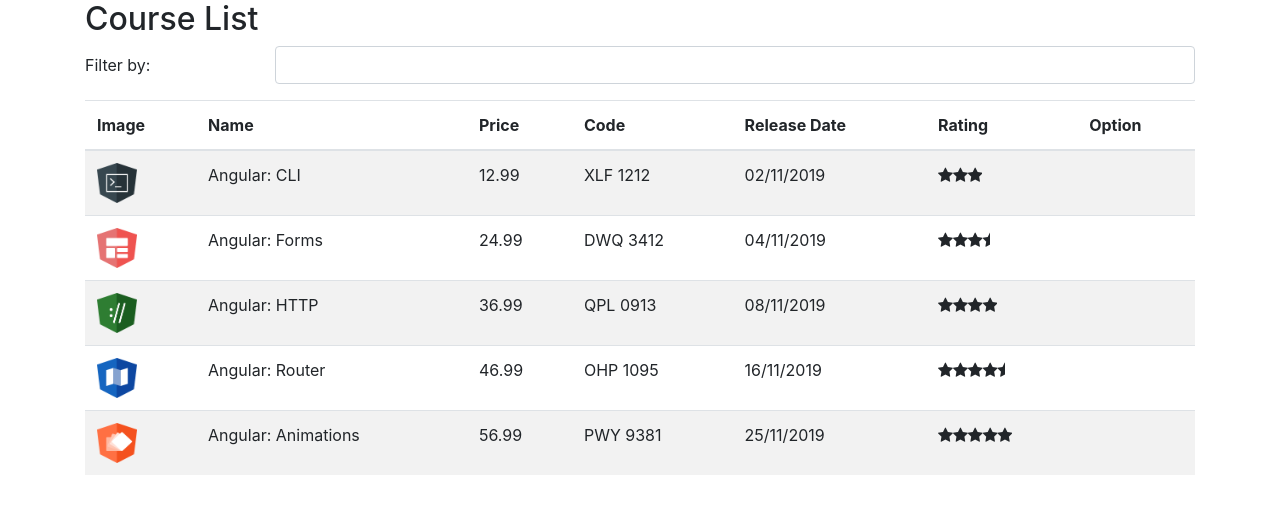
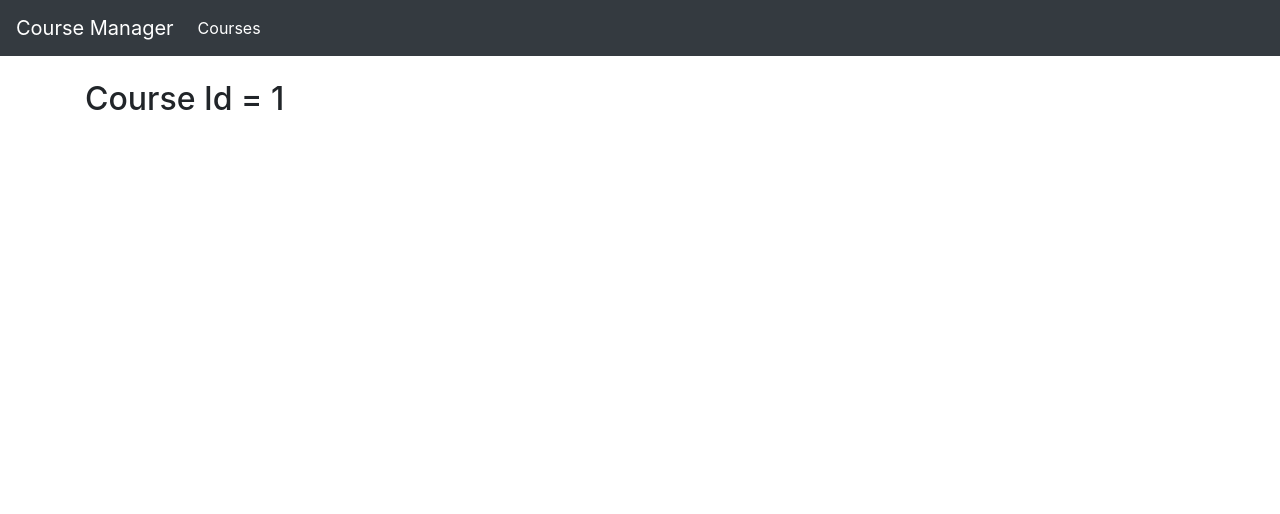
Before and after one commit to samuelsp/course-manager, an Angular app: page /courses/info/1 in a window 1280 px wide. Shown: the top 514 px of the page. Built offline with nearby package versions, Linux system fonts and the light colour scheme.

Commit message:
[add] rotas

```diff
--- /dev/null
+++ b/src/app/Error404/error-404.component.html
@@ -0,0 +1 @@
+<h2>Página não encontrada!</h2>
--- a/src/app/app.component.html
+++ b/src/app/app.component.html
@@ -1,3 +1,4 @@
-<div class="container">
-  <app-course-list></app-course-list>
+<app-nav-bar></app-nav-bar>
+<div class="container mt-4">
+  <router-outlet></router-outlet>
 </div>
--- /dev/null
+++ b/src/app/courses/course-info.component.html
@@ -0,0 +1 @@
+<h2>Course Id = {{ courseId }}</h2>
--- /dev/null
+++ b/src/app/courses/course-info.component.ts
@@ -0,0 +1,16 @@
+import { Component, OnInit } from "@angular/core";
+import { ActivatedRoute } from "@angular/router";
+
+@Component({
+    templateUrl: './course-info.component.html'
+})
+
+export class CourseInfoComponent implements OnInit {
+    courseId: number;
+
+    constructor(private activedRoute: ActivatedRoute) {}
+
+    ngOnInit(): void {
+        this.courseId = +this.activedRoute.snapshot.paramMap.get('id');
+    }
+}
--- a/src/app/courses/course-list.component.html
+++ b/src/app/courses/course-list.component.html
@@ -32,7 +32,9 @@
             <td>
                 <app-star [rating]="course.rating"></app-star>
             </td>
-            <td></td>
+            <td>
+                <a [routerLink]="['/courses/info/', course.id]" class="btn btn-primary">Edit</a>
+            </td>
         </tr>
     </tbody>
 </table>
--- a/src/app/courses/course-list.component.ts
+++ b/src/app/courses/course-list.component.ts
@@ -3,7 +3,6 @@
 import { CourseService } from "./course.service";
 
 @Component({
-    selector: 'app-course-list',
     templateUrl: './course-list.component.html'
 })
 
--- /dev/null
+++ b/src/app/nav-bar/nav-bar.component.html
@@ -0,0 +1,16 @@
+<nav class="navbar navbar-expand-lg navbar-dark bg-dark">
+    <a [routerLink]="['/courses']" class="navbar-brand">Course Manager</a>
+
+    <button class="navbar-toggler" type="button" data-toggle="collapse" data-target="#navbarSupportedContent"
+        aria-controls="navbarSupportedContent" aria-expanded="false" aria-label="Toggle navigation">
+        <span class="navbar-toggler-icon"></span>
+    </button>
+
+    <div class="collapse navbar-collapse" id="navbarSupportedContent">
+        <ul class="navbar-nav mr-auto">
+            <li class="nav-item">
+                <a [routerLink]="['/courses']" routerLinkActive="active" class="nav-link">Courses</a>
+            </li>
+        </ul>
+    </div>
+</nav>
```
Also changed, not shown: src/app/Error404/error-404.component.ts (added, +9 -0 lines), src/app/app.module.ts (+24 -2 lines), src/app/nav-bar/nav-bar.component.ts (added, +10 -0 lines).
